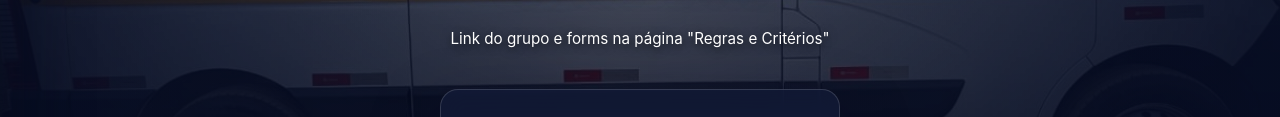
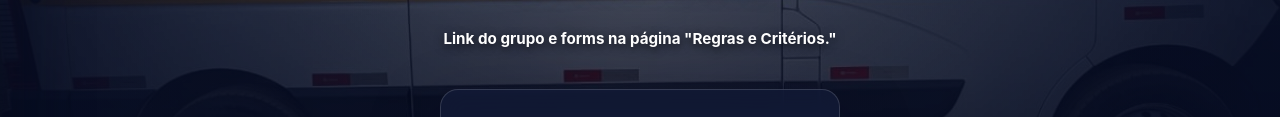
Before and after one commit to jpedro-io/Site---Universit-rios, a website: page public/index.html in a window 1280 px wide. Shown: the part 376-493 px from the top of the page. Drawn offline with Linux system fonts and the light colour scheme; no server answers.

Commit message:
Update index.html

```diff
--- a/public/index.html
+++ b/public/index.html
@@ -46,7 +46,7 @@
 
     <div class="heroi__conteudo">
       <h1 class="heroi__frase">TRANSPORTE UNIVERSITÁRIO DE DIVISA ALEGRE</h1>
-<p style="color: #ffffff !important; font-size: 0.95rem; margin-top: 0.5rem; margin-bottom: 1rem; text-shadow: 0 2px 10px rgba(0, 0, 0, 0.8); text-align: center;">Link do grupo e forms na página "Regras e Critérios"</p>
+<p style="color: #ffffff !important; font-size: 0.95rem; margin-top: 0.5rem; margin-bottom: 1rem; text-shadow: 0 2px 10px rgba(0, 0, 0, 0.8); text-align: center;"><b>Link do grupo e forms na página "Regras e Critérios."</b></p>
       <div class="clima" role="region" aria-label="Clima em Vitória da Conquista">
         <div id="clima-conteudo">
           <p class="clima__carregando">Carregando o clima de Vitória da Conquista...</p>
```
